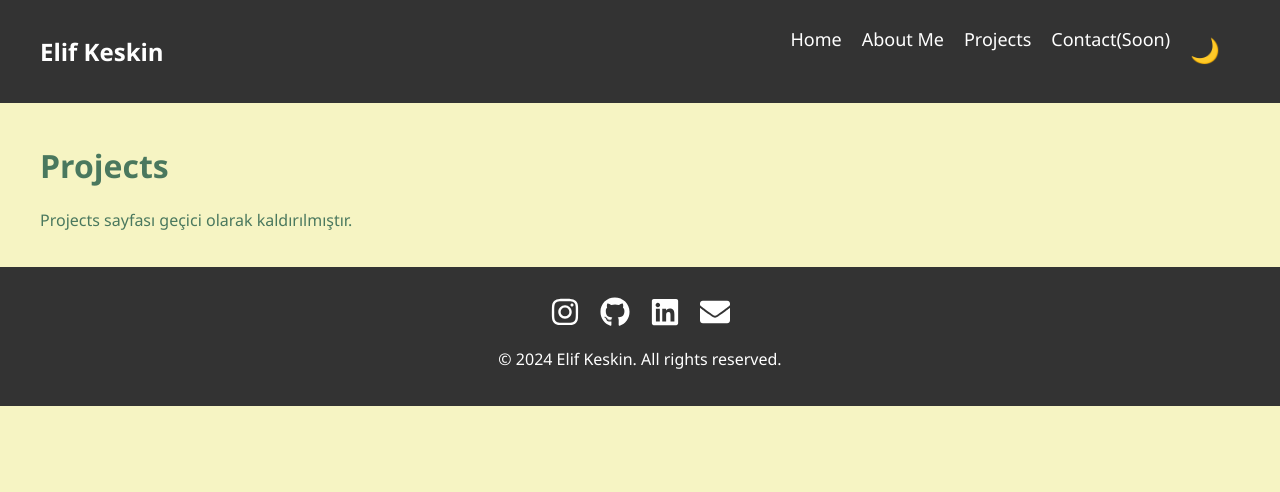
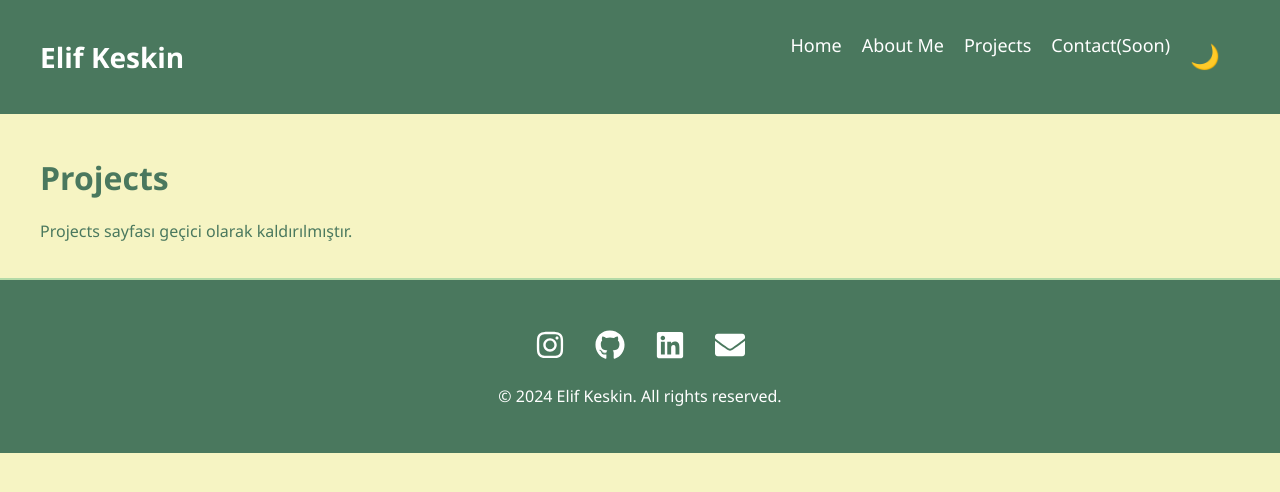
Before and after one commit to ElifKeskinn/Portfolio-Next.js, a Next.js app: page /projects in a window 1280 px wide. Shown: the top 492 px of the page. Built offline with nearby package versions, Linux system fonts and the light colour scheme.

Commit message:
changing the theme

```diff
--- a/app/about/About.module.css
+++ b/app/about/About.module.css
@@ -12,10 +12,40 @@
 }
 
 .heading {
-  border-bottom: 2px solid #0070f3;
+  border-bottom: 2px solid var(--primary-color);
   padding-bottom: 5px;
   margin-bottom: 20px;
 }
+.container {
+  max-width: 800px;
+  margin: 0 auto;
+  padding: 20px;
+}
+
+.section {
+  margin-bottom: 30px;
+}
+
+.heading {
+  font-weight: 600;
+  color: var(--primary-color);
+  margin-bottom: 10px;
+}
+
+.cvDownload {
+  margin-top: 40px;
+}
+
+.link {
+  color: var(--primary-color);
+  text-decoration: none;
+}
+
+.link:hover {
+  text-decoration: underline;
+}
+
+
 
 .skills ul,
 .hobbies ul {
@@ -23,12 +53,11 @@
   padding-left: 20px;
 }
 
-
 .downloadButton {
   display: inline-block;
   margin-top: 10px;
   padding: 10px 20px;
-  background-color: #0070f3;
+  background-color: var(--primary-color);
   color: #fff;
   border-radius: 5px;
   text-decoration: none;
@@ -36,6 +65,5 @@
 }
 
 .downloadButton:hover {
-  background-color: #005bb5;
-
+  background-color: var(--secondary-color);
 }
--- a/app/about/page.js
+++ b/app/about/page.js
@@ -1,4 +1,5 @@
 import styles from './About.module.css'
+
 
 const About = () => {
   return (
--- a/components/Footer/Footer.module.css
+++ b/components/Footer/Footer.module.css
@@ -1,21 +1,28 @@
 .footer {
-    background-color: #333;
-    color: #fff;
-    padding: 20px 0;
+  background-color: var(--footer-background);
+  color: var(--footer-text);
+  padding: 30px 0;
   text-align: center;
+  border-top: 2px solid var(--secondary-color);
 }
 
 .social {
-    margin-top: 10px;
+  margin-top: 20px;
 }
 
 .social a {
-    color: #fff;
-    margin: 0 10px;
+  color: var(--footer-text);
+  margin: 0 15px;
   text-decoration: none;
-    transition: color 0.3s;
+  transition: color 0.3s, transform 0.3s;
 }
 
 .social a:hover {
-    color: #0070f3;
+  color: var(--primary-color);
+  transform: rotate(15deg);
 }
+
+.footer p {
+  margin-top: 20px;
+  font-size: 16px;
+}
--- a/components/Navbar/Navbar.module.css
+++ b/components/Navbar/Navbar.module.css
@@ -1,6 +1,7 @@
 .nav {
-    background-color: #333;
+  background-color: var(--nav-background);
   padding: 15px 0;
+  transition: background-color 0.3s;
 }
 
 .container {
@@ -13,8 +14,9 @@
 }
 
 .logo {
-    color: #fff;
-    font-size: 24px;
+  color: var(--nav-text);
+  font-size: 28px;
+  font-weight: bold;
 }
 
 .links {
@@ -22,12 +24,14 @@
 }
 
 .link {
-    color: #fff;
+  color: var(--nav-text);
   margin-left: 20px;
   font-size: 18px;
-    transition: color 0.3s;
+  font-weight: 500;
+  transition: color 0.3s, transform 0.3s;
 }
 
 .link:hover {
-    color: #0070f3;
+  color: var(--primary-color);
+  transform: scale(1.05);
 }
--- a/package.json
+++ b/package.json
@@ -9,6 +9,10 @@
     "lint": "next lint"
   },
   "dependencies": {
+    "@emotion/react": "^11.13.3",
+    "@emotion/styled": "^11.13.0",
+    "@mui/material": "^6.1.2",
+    "framer-motion": "^11.11.0",
     "next": "^14.2.14",
     "nodemailer": "^6.9.15",
     "react": "^18",
```
Also changed, not shown: 1 other file (tests, documents, lock files or other folders). Lines whose indentation alone changed are shown as unchanged.
